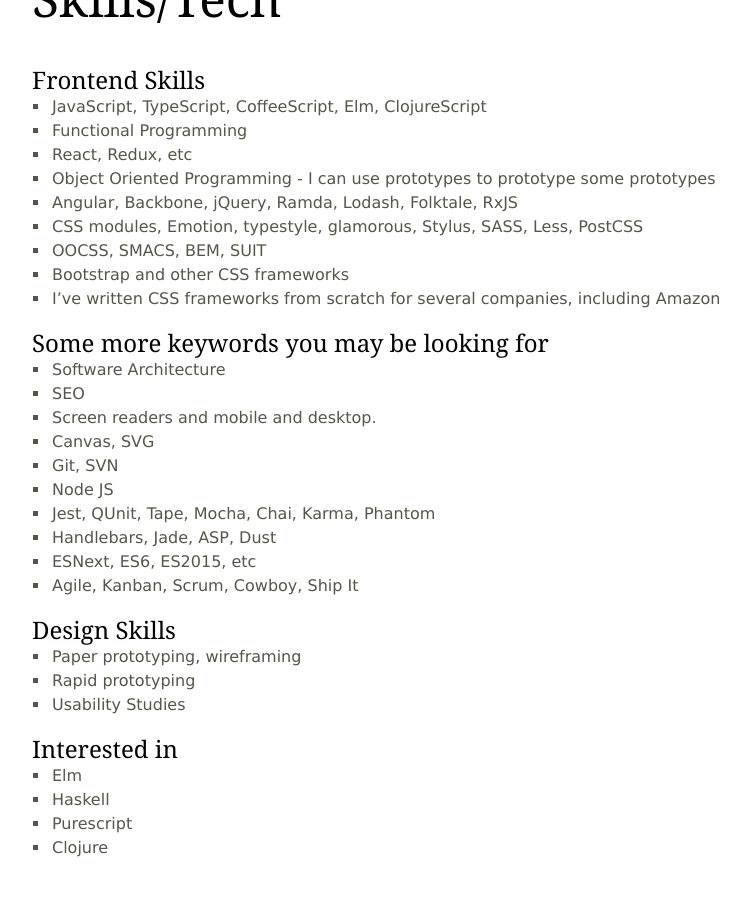
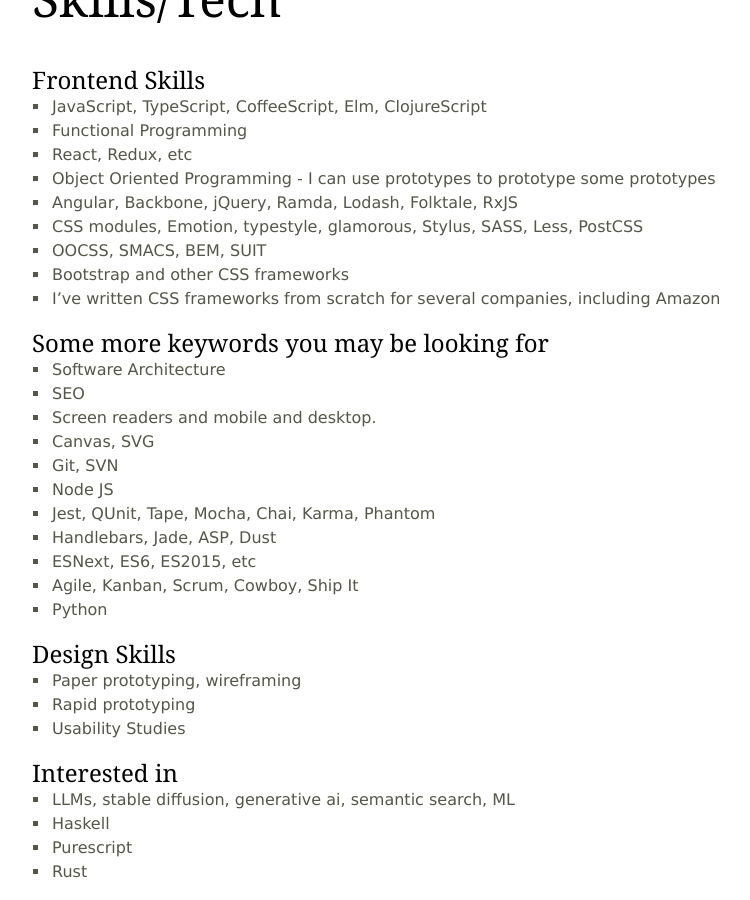
Before and after one commit to jethrolarson/jethrolarson.github.com, a Jekyll site: the page built from resume.md, in a window 1280 px wide and 900 px high, scrolled down 3633 px. Shown: the whole window, without its empty margins (263-1013 px from the left). Built offline with Jekyll 4.4.1, drawn with Linux system fonts in a browser that asks for light colours; before the commit the page ends 4509 px from its top, so only the background shows below that.

Commit message:
Update resume.md

```diff
--- a/resume.md
+++ b/resume.md
@@ -146,6 +146,7 @@
 * Handlebars, Jade, ASP, Dust
 * ESNext, ES6, ES2015, etc
 * Agile, Kanban, Scrum, Cowboy, Ship It
+* Python
 
 ## Design Skills
 
@@ -155,7 +156,7 @@
 
 ## Interested in
 
-* Elm
+* LLMs, stable diffusion, generative ai, semantic search, ML
 * Haskell
 * Purescript
-* Clojure
+* Rust
```
